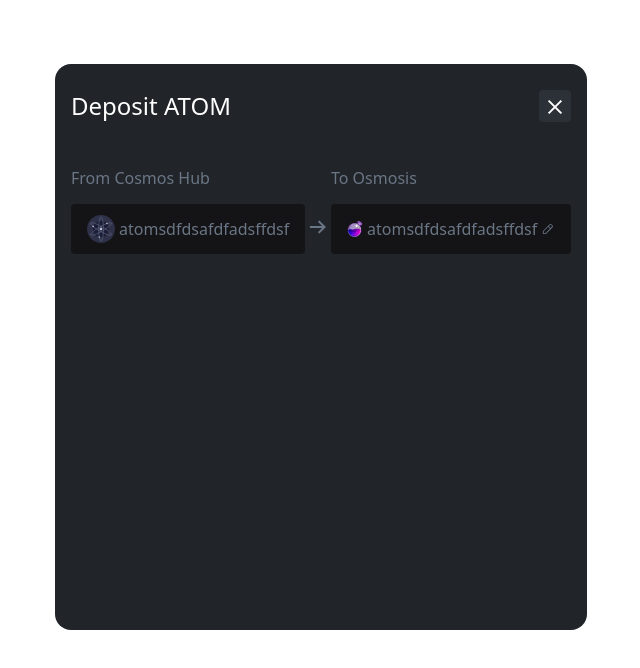
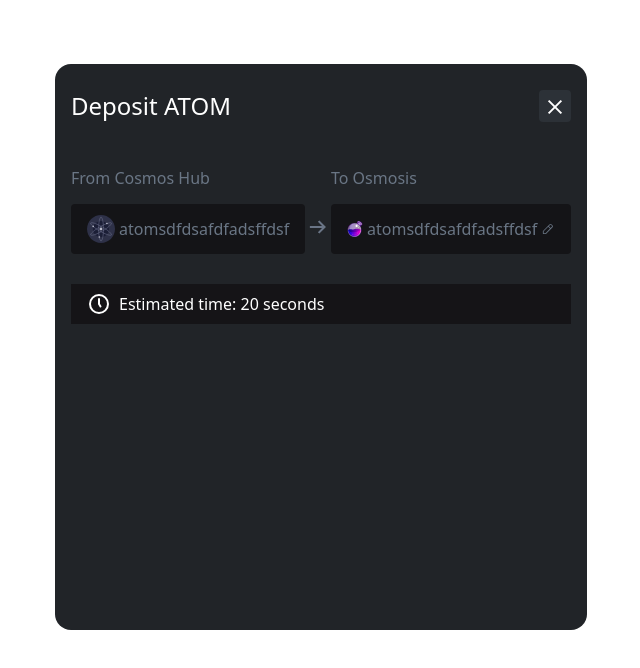
Before and after one commit to panjiangyi/tree-demo, a React (Vite) app: page / in a window 1280 px wide. Shown: the top 668 px of the page, without its empty margins (9-649 px from the left). Built offline with nearby package versions, Linux system fonts and the light colour scheme.

Commit message:
feat: remain time

```diff
--- a/src/card/index.tsx
+++ b/src/card/index.tsx
@@ -2,6 +2,7 @@
 import { CloseButton } from "./close";
 import { CosmosHubAccount, OsmosisAccount } from "./account";
 import ArrowIcon from "@/assets/arrow.svg?react"
+import { Time } from "./time";
 const Container = styled.div`
     color:#fff;
     width:500px;
@@ -44,5 +45,6 @@
             <ArrowIcon$ />
             <OsmosisAccount />
         </AccountsContainer>
+        <Time />
     </Container>
 }
--- /dev/null
+++ b/src/card/time.tsx
@@ -0,0 +1,18 @@
+import styled from "styled-components"
+import Clock from "@/assets/clock-five.svg?react";
+const Container = styled.div`
+    display: flex;
+    align-items: center;
+    height: 40px;
+    background-color: #151417;
+    margin-top: 30px;
+    padding:0 1rem;
+`
+
+
+const ClockWithMargin = styled(Clock)`
+    margin-right: 8px;
+`
+export const Time = () => {
+    return <Container><ClockWithMargin />Estimated time: 20 seconds</Container>
+}
```
Also changed, not shown: src/assets/clock-five.svg (added).
